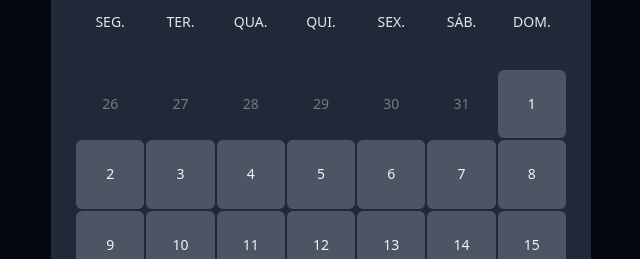
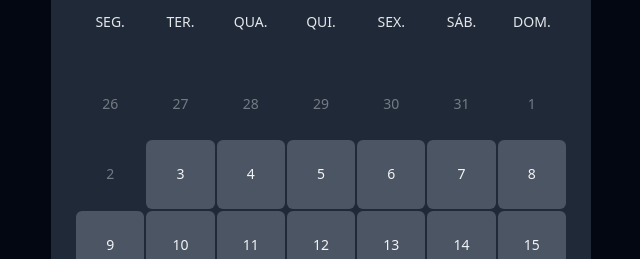
Before and after one commit to viniciusferreira7/ignite-call, a Next.js app: page /schedule/1 in a window 1280 px wide. Shown: the part 249-508 px from the top of the page, without its empty margins (319-959 px from the left). Built offline with nearby package versions, Linux system fonts and the light colour scheme; no server answers; the database is empty.

Commit message:
feat: finalizes the calendar component

```diff
--- a/src/app/schedule/[username]/components/schedule-form/components/calendar-step.tsx
+++ b/src/app/schedule/[username]/components/schedule-form/components/calendar-step.tsx
@@ -5,10 +5,13 @@ import { Button } from '@/components/ui/button'
 import { cn } from '@/lib/utils'
 
 import { useAutoAnimate } from '@formkit/auto-animate/react'
+import { useState } from 'react'
 
 export function CalendarStep() {
   const [animationParent] = useAutoAnimate()
-  const isDateSelected = false
+  const [selectedDate, setSelectedDate] = useState<Date | null>(null)
+
+  const isDateSelected = !!selectedDate
 
   return (
     <div
@@ -18,7 +21,7 @@ export function CalendarStep() {
         isDateSelected && 'w-full grid-cols-1 lg:grid-cols-[1fr_300px]',
       )}
     >
-      <Calendar />
+      <Calendar selectedDate={selectedDate} onDateSelected={setSelectedDate} />
       {isDateSelected && (
         <div className="bottom-0 right-0 top-0 w-[300px] overflow-y-scroll border-l border-gray-600 px-6 pt-6 scrollbar scrollbar-track-gray-800 scrollbar-thumb-gray-700 lg:absolute">
           <h1 className="mt-2 text-lg font-medium">
--- a/src/components/calendar.tsx
+++ b/src/components/calendar.tsx
@@ -17,7 +17,12 @@ interface CalendarWeek {
 
 type CalendarWeeks = CalendarWeek[]
 
-export function Calendar() {
+interface CalendarProps {
+  selectedDate: Date | null
+  onDateSelected: (date: Date) => void
+}
+
+export function Calendar({ selectedDate, onDateSelected }: CalendarProps) {
   const [animationParent] = useAutoAnimate()
 
   const [currentDate, setCurrentDate] = useState(() => dayjs().set('date', 1))
@@ -71,7 +76,7 @@ export function Calendar() {
         return { date, disabled: true }
       }),
       ...dayjsInMonthArray.map((date) => {
-        return { date, disabled: false }
+        return { date, disabled: date.endOf('date').isBefore(new Date()) }
       }),
       ...nextMonthFillArray.map((date) => {
         return { date, disabled: true }
@@ -148,6 +153,7 @@ export function Calendar() {
                         size="h-auto"
                         disabled={disabled}
                         className="aspect-square w-full bg-gray-600 p-0 disabled:cursor-default disabled:bg-transparent disabled:opacity-40"
+                        onClick={() => onDateSelected(date.toDate())}
                       >
                         {date.get('date')}
                       </Button>
```
